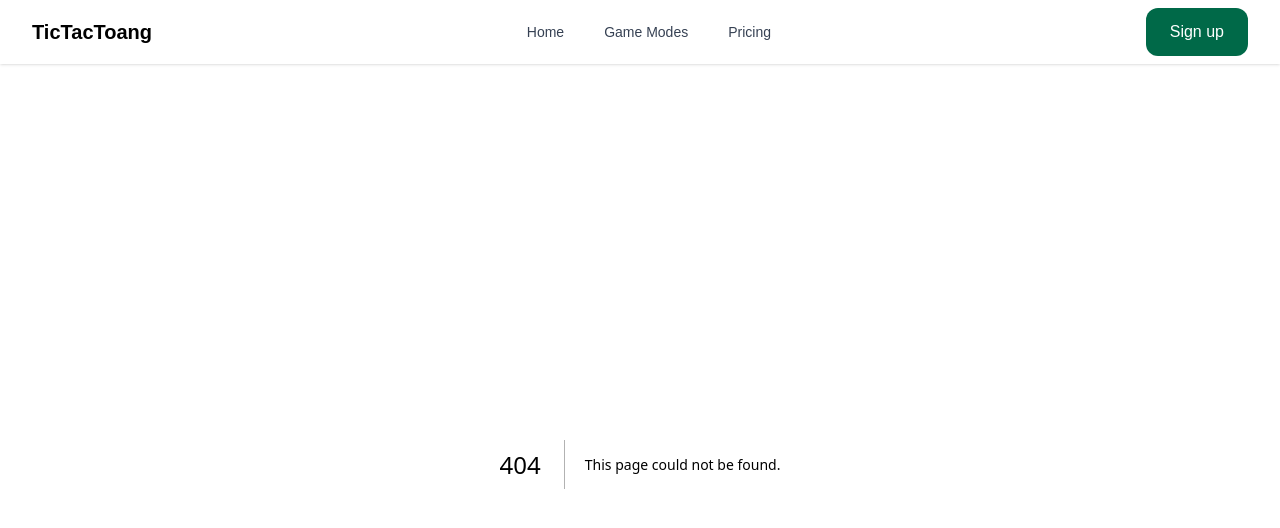
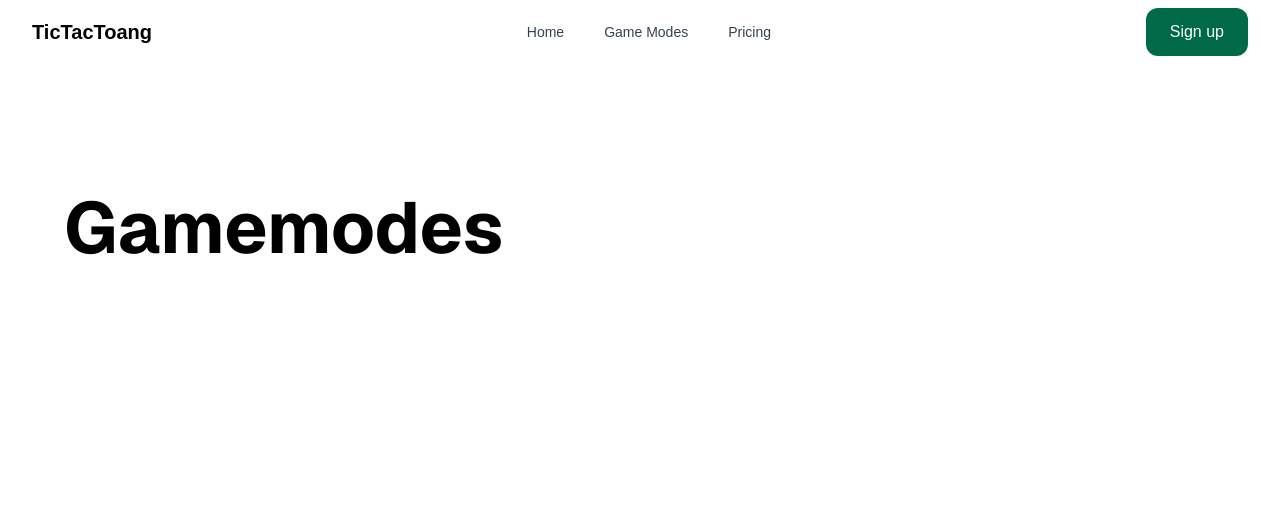
Before and after one commit to RMIT-Full-Stack-Development-2026A/Group6, a Next.js app: page /gamemodes in a window 1280 px wide. Before the commit this address had no page. Shown: the top 528 px of the page. Built offline with nearby package versions, Linux system fonts and the light colour scheme.

Commit message:
init gamemode page

```diff
--- /dev/null
+++ b/src/app/gamemodes/layout.tsx
@@ -0,0 +1,35 @@
+import type { Metadata } from "next";
+import { Geist, Geist_Mono } from "next/font/google";
+import "../globals.css";
+import NavBar from "@/components/ui/NavBar";
+
+const geistSans = Geist({
+  variable: "--font-geist-sans",
+  subsets: ["latin"],
+});
+
+const geistMono = Geist_Mono({
+  variable: "--font-geist-mono",
+  subsets: ["latin"],
+});
+
+export const metadata: Metadata = {
+  title: "Create Next App",
+  description: "Generated by create next app",
+};
+
+export default function RootLayout({
+  children,
+}: Readonly<{
+  children: React.ReactNode;
+}>) {
+  return (
+    <html lang="en">
+      <body
+        className={`${geistSans.variable} ${geistMono.variable} antialiased`}
+      >
+        {children}
+      </body>
+    </html>
+  );
+}
--- /dev/null
+++ b/src/app/gamemodes/page.tsx
@@ -0,0 +1,12 @@
+import PlayBox from "@/components/ui/PlayBox";
+import React from "react";
+
+export default function Home() {
+  return (
+    <div className="flex min-h-screen items-center justify-center bg-zinc-50 font-sans dark:bg-black">
+      <main className="flex min-h-screen w-full justify-between py-32 px-16 bg-white  sm:items-start">
+          <div className={"text-black font-bold text-7xl w-full"}>Gamemodes</div>
+      </main>
+    </div>
+  );
+}
--- a/src/components/ui/NavBar.tsx
+++ b/src/components/ui/NavBar.tsx
@@ -12,8 +12,8 @@ export default function NavBar() {
                     </div>
 
 					<div className="hidden sm:flex sm:items-center space-x-4">
-						<a href="#" className="px-3 py-2 rounded-md text-sm font-medium text-gray-700 hover:bg-gray-100">Home</a>
-						<a href="#" className="px-3 py-2 rounded-md text-sm font-medium text-gray-700 hover:bg-gray-100">Game Modes</a>
+						<a href="." className="px-3 py-2 rounded-md text-sm font-medium text-gray-700 hover:bg-gray-100">Home</a>
+						<a href="gamemodes" className="px-3 py-2 rounded-md text-sm font-medium text-gray-700 hover:bg-gray-100">Game Modes</a>
 						<a href="#" className="px-3 py-2 rounded-md text-sm font-medium text-gray-700 hover:bg-gray-100">Pricing</a>
 					</div>
 
```
